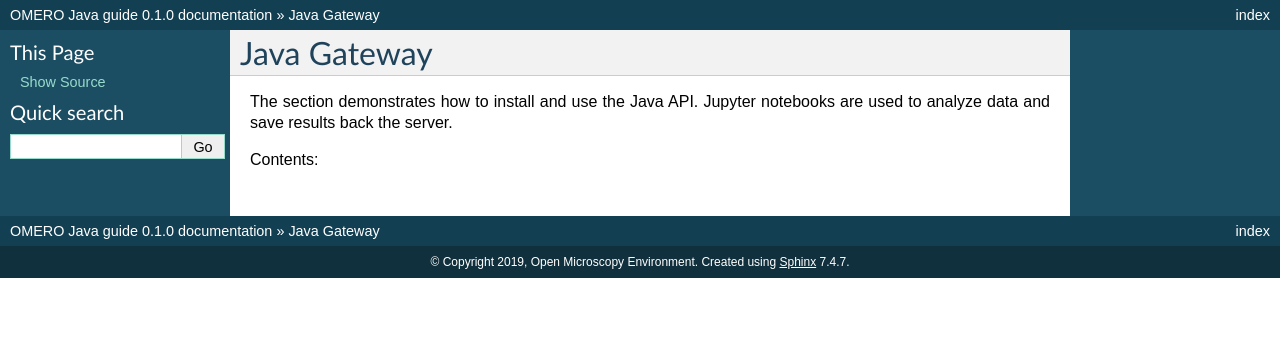
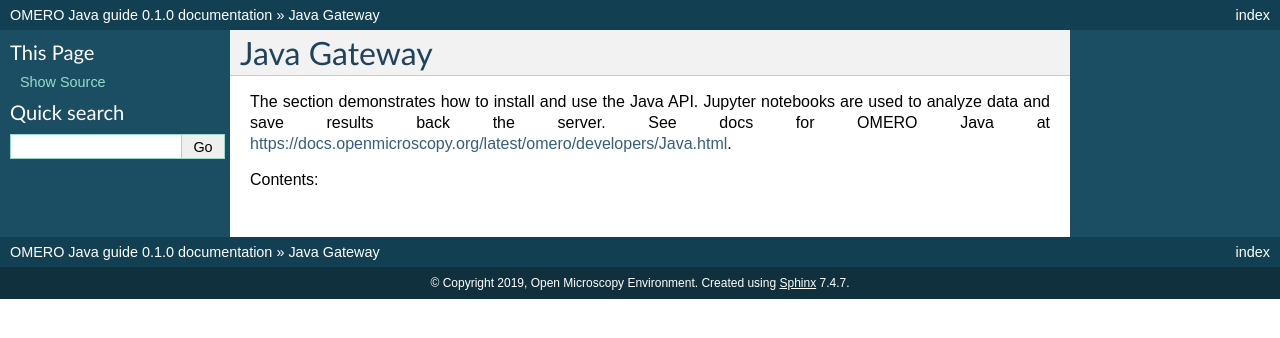
Before and after one commit to ome/omero-guide-java, a Sphinx documentation site: the page built from docs/index.rst, in a window 1280 px wide. Shown: the top 338 px of the page. Built offline with Sphinx 7.4.7, drawn with Linux system fonts in a browser that asks for light colours.

Commit message:
add some text

```diff
--- a/docs/index.rst
+++ b/docs/index.rst
@@ -2,6 +2,8 @@
 ============
 
 The section demonstrates how to install and use the Java API. Jupyter notebooks are used to analyze data and save results back the server.
+See docs for OMERO Java at
+https://docs.openmicroscopy.org/latest/omero/developers/Java.html.
 
 Contents:
 
```
